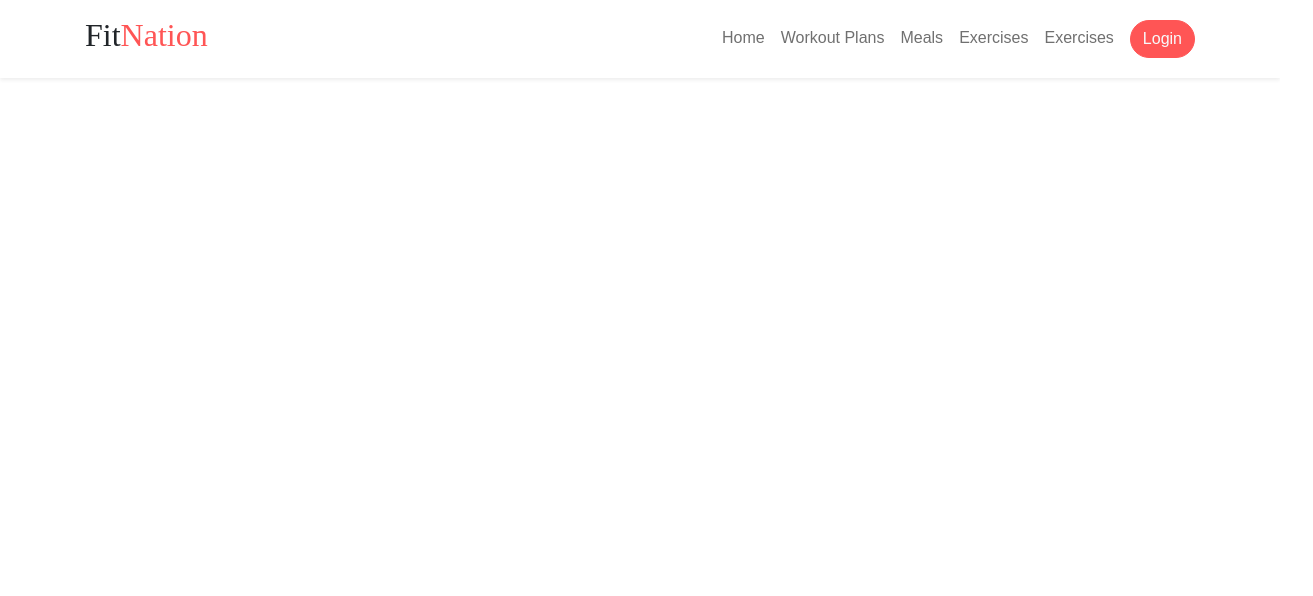
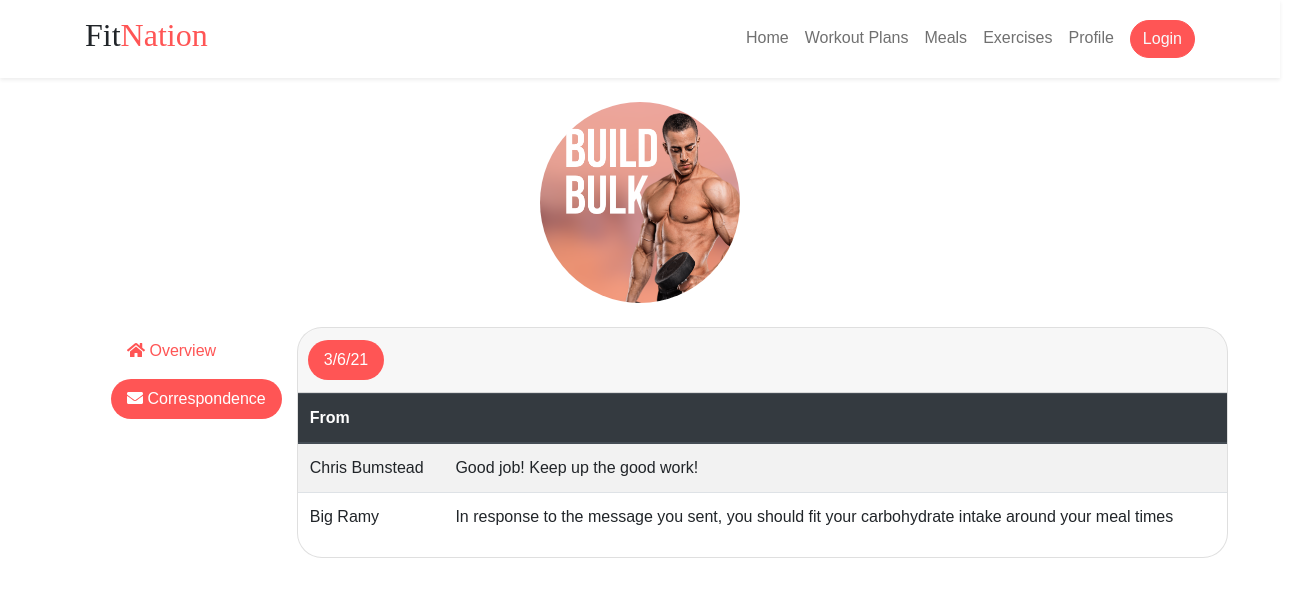
Before and after one commit to 7asebat/FitNationFrontend, a Vue app: page /profile/correspondence in a window 1280 px wide. Shown: the top 596 px of the page, 1313 px wide, since content can reach past the window. Built offline with nearby package versions, Linux system fonts and the light colour scheme.

Commit message:
Added Trainer Profile view

```diff
--- a/src/components/Navbar.vue
+++ b/src/components/Navbar.vue
@@ -22,8 +22,8 @@
           Exercises
         </router-link>
 
-        <router-link :to="{ name: 'Exercises' }" class="navItem">
-          Exercises
+        <router-link :to="{ name: 'Profile' }" class="navItem">
+          Profile
         </router-link>
 
         <a href="#" class="navItem btn btn-primary text-light">Login</a>
--- /dev/null
+++ b/src/components/Profile/Correspondence.vue
@@ -0,0 +1,64 @@
+<template>
+  <div class="container-fluid">
+    <b-tabs pills card>
+      <b-tab
+        v-for="(date, d) in correspondenceInfoSorted"
+        :key="d"
+        :title="`${dateToString(date.date)}`"
+        class="p-0"
+      >
+        <b-table
+          :items="date.messages"
+          :fields="fields"
+          head-variant="dark"
+          striped
+        />
+      </b-tab>
+    </b-tabs>
+  </div>
+</template>
+
+<script>
+export default {
+  name: "Correspondence",
+
+  data: () => ({
+    fields: [{ key: "from" }, { key: "text", label: "" }],
+    correspondenceInfo: [
+      {
+        date: new Date("2021-06-03"),
+        messages: [
+          {
+            from: "Chris Bumstead",
+            text: "Good job! Keep up the good work!",
+          },
+          {
+            from: "Big Ramy",
+            text: "In response to the message you sent, you should fit your carbohydrate intake around your meal times",
+          },
+        ],
+      },
+    ],
+  }),
+  methods: {
+    dateToString(date) {
+      return `${date.getUTCDate()}/${date.getUTCMonth() + 1}/${date
+        .getUTCFullYear()
+        .toString()
+        .substr(2, 2)}`;
+    },
+  },
+  computed: {
+    correspondenceInfoSorted() {
+      const sorted = this.correspondenceInfo.slice();
+      return sorted.sort((a, b) => b.date - a.date);
+    },
+  },
+};
+</script>
+
+<style lang="scss">
+.c-weight {
+  //width: 100px !important;
+}
+</style>
--- a/src/components/Profile/ProfileOverview.vue
+++ b/src/components/Profile/ProfileOverview.vue
@@ -24,6 +24,10 @@ export default {
         data: String,
       },
       birthdate: {
+        name: String,
+        data: String,
+      },
+      location: {
         name: String,
         data: String,
       },
@@ -54,6 +58,10 @@ export default {
         name: "Date of Birth",
         data: this.dateToString(dob),
       },
+      location: {
+        name: "Location",
+        data: "Maadi, Cairo, Egypt",
+      },
     };
   },
 
--- a/src/router/index.js
+++ b/src/router/index.js
@@ -42,7 +42,7 @@ const routes = [
   },
 
   {
-    path: "/exercises",
+    path: "/exercises/:id?",
     name: "Exercises",
     component: () =>
       import(/* webpackChunkName: "exercises" */ "@/views/Exercises.vue"),
@@ -76,6 +76,11 @@ const routes = [
         name: "WorkoutPerformance",
         component: () => import("@/components/Profile/WorkoutPerformance.vue"),
       },
+      {
+        path: "correspondence",
+        name: "Correspondence",
+        component: () => import("@/components/Profile/Correspondence.vue"),
+      },
     ],
   },
   ...AuthRoutes,
--- a/src/views/Exercises.vue
+++ b/src/views/Exercises.vue
@@ -13,32 +13,40 @@
       "
     >
       <div class="d-flex flex-column align-items-center">
-        <div v-if="selectedMuscle === undefined" class="d-flex flex-column align-items-center mb-5">
+        <div
+          v-if="$route.params.id === undefined"
+          class="d-flex flex-column align-items-center mb-5"
+        >
           <h1 class="c-image-text-title text-dark my-5">Exercises</h1>
           <div class="text-secondary w-75">
             {{ subtitle }}
           </div>
 
           <div id="muscle-text-action" class="d-flex flex-row mt-5">
-
             <!-- TODO(Abdelrahman) Make this button wider -->
             <div>
-              <a href="" class="btn btn-primary text-uppercase">Browse all exercises</a>
+              <a href="" class="btn btn-primary text-uppercase"
+                >Browse all exercises</a
+              >
             </div>
 
-
             <div class="d-flex align-items-center ml-5">
-              <a href="" class="c-no-underline text-secondary">Need help? Get a personal trainer</a>
+              <a href="" class="c-no-underline text-secondary"
+                >Need help? Get a personal trainer</a
+              >
             </div>
           </div>
         </div>
 
-        <MuscleSelection v-else class="text-dark my-5" :selectedMuscle="muscles[selectedMuscle]" />
+        <MuscleSelection
+          v-else
+          class="text-dark my-5"
+          :selectedMuscle="muscles[selectedMuscle]"
+        />
 
         <div class="mt-5 w-100">
           <PopularExercises />
         </div>
-
       </div>
     </div>
   </div>
@@ -46,18 +54,16 @@
 
 <script>
 export default {
-  name: 'Exercises',
+  name: "Exercises",
 
   components: {
     MuscleSelection: () => import("@/components/MuscleSelection.vue"),
-    PopularExercises: () => import("@/components/PopularExercises.vue")
+    PopularExercises: () => import("@/components/PopularExercises.vue"),
   },
 
   data: () => ({
     selectedMuscle: 0,
-    muscles: [
-      "abs"
-    ],
+    muscles: ["abs"],
     subtitle:
       "Lorem ipsum dolor sit amet, consectetur adipisicing elit, sed do eiusmod tempor incididunt ut labore et dolore magna aliqua. Ut enim ad minim veniam, quis nostrud exercitation ullamco laboris nisi ut aliquip ex ea commodo consequat. Duis aute irure dolor in reprehenderit in voluptate velit esse cillum dolore eu fugiat nulla pariatur. Excepteur sint occaecat cupidatat non proident, sunt in culpa qui officia deserunt mollit anim id est laborum.",
   }),
@@ -67,11 +73,10 @@ export default {
 <style lang="scss">
 .c-image-text-title {
   font-size: 62px !important;
-  font-family: 'Bebas Neue', cursive;
+  font-family: "Bebas Neue", cursive;
 }
 
 .c-no-underline {
   text-decoration: none !important;
 }
-
 </style>
--- a/src/views/Home.vue
+++ b/src/views/Home.vue
@@ -1,5 +1,5 @@
 <template>
-  <div class="home">
+  <div class="home container p-5">
     <h1>home</h1>
 
     <b-form-group
--- a/src/views/Profile.vue
+++ b/src/views/Profile.vue
@@ -9,9 +9,10 @@
     </div>
 
     <div class="d-flex flex-row flex-wrap w-100 px-5 mx-5">
+      <!-- TODO(Abdelrahman) Make this responsive-->
       <b-nav pills vertical class>
         <b-nav-item
-          v-for="(tab, i) in tabs"
+          v-for="(tab, i) in tabs[type]"
           :key="i"
           :to="tab.link"
           :active="$route.name === tab.name"
@@ -22,7 +23,6 @@
         </b-nav-item>
       </b-nav>
 
-      <!-- TODO(Abdelrahman) Make this responsive-->
       <div class="col-10">
         <b-card no-body>
           <router-view class="px-0" />
@@ -36,7 +36,9 @@
 export default {
   data: () => ({
     name: "Profile",
-    tabs: [
+    type: "trainer",
+    tabs: {
+      client: [
         {
           name: "ProfileOverview",
           title: "Overview",
@@ -56,6 +58,21 @@ export default {
           link: "/profile/workout-performance",
         },
       ],
+      trainer: [
+        {
+          name: "ProfileOverview",
+          title: "Overview",
+          icon: "fa-home",
+          link: "/profile/overview",
+        },
+        {
+          name: "Correspondence",
+          title: "Correspondence",
+          icon: "fa-envelope",
+          link: "/profile/correspondence",
+        },
+      ],
+    },
     imgSrc: "buildBulk.png",
   }),
 
```
Lines whose indentation alone changed are shown as unchanged.
